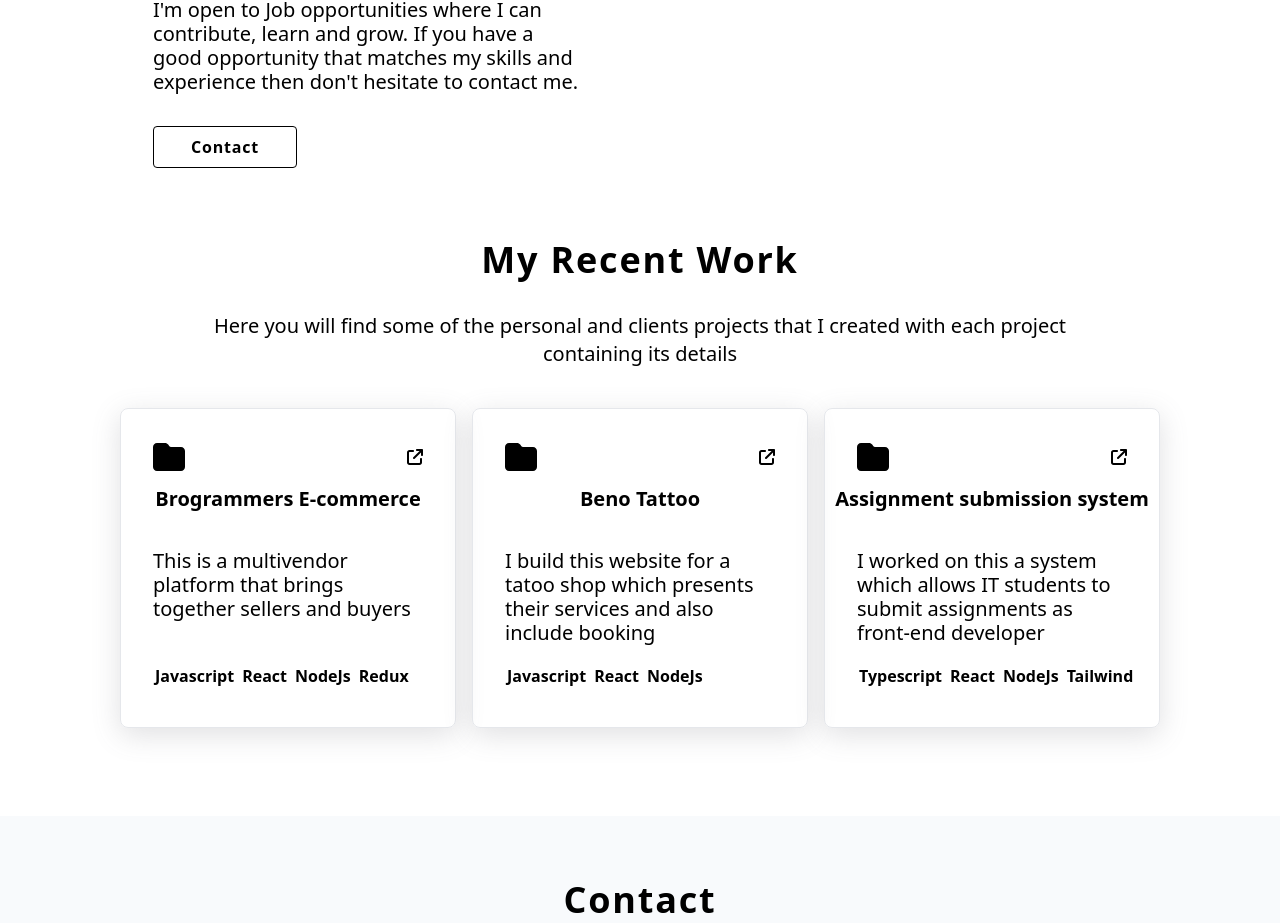
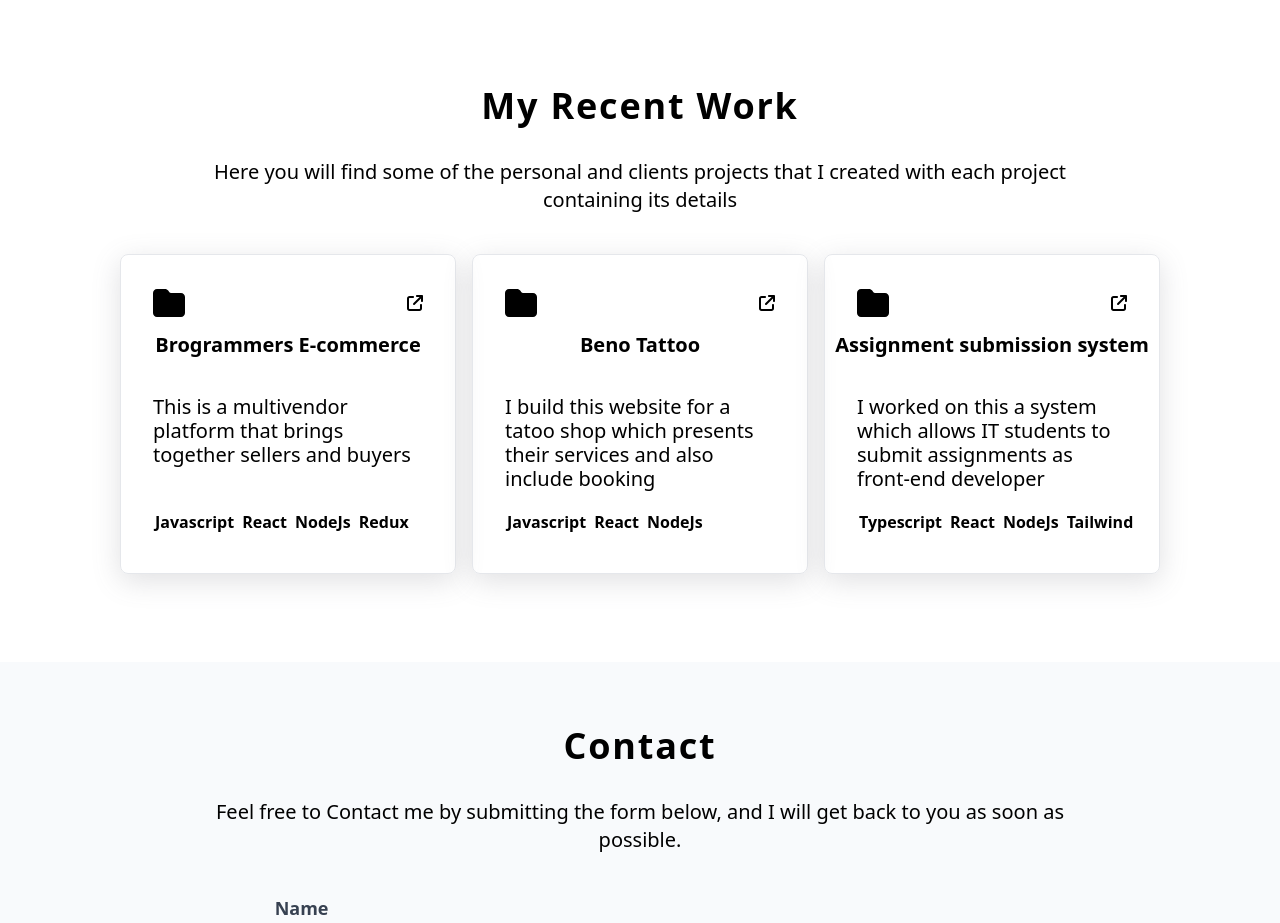
Before and after one commit to bencyubahiro77/benoWebsiteV2, a React (Create React App) app: page / in a window 1280 px wide. Shown: the part 1570-2493 px from the top of the page. Built offline with nearby package versions, Linux system fonts and the light colour scheme.

Commit message:
changed the web to use black and white only

```diff
--- a/src/pages/about.tsx
+++ b/src/pages/about.tsx
@@ -30,16 +30,16 @@ const about: React.FC = () => {
                 I love sharing what I’ve learned in Web Development and encouraging others to join the dev community. Feel free to connect with me via the social media links in the footer – let’s chat about coding!
                 <br />
                 <br />
-                I'm open to Job opportunities where I can contribute, learn and grow. If you have
-                a good opportunity that matches my skills and experience then don't hesitate to contact me.
+                {/* I'm open to Job opportunities where I can contribute, learn and grow. If you have
+                a good opportunity that matches my skills and experience then don't hesitate to contact me. */}
               </p>
 
-              <button
+              {/* <button
                 className='bg-white cursor-pointer tracking-wider border border-black text-black font-bold py-2 px-4 w-36 mt-8 rounded focus:outline-none focus:shadow-outline'
                 onClick={scrollToContact}
               >
                 Contact
-              </button>
+              </button> */}
 
             </div>
 
```
